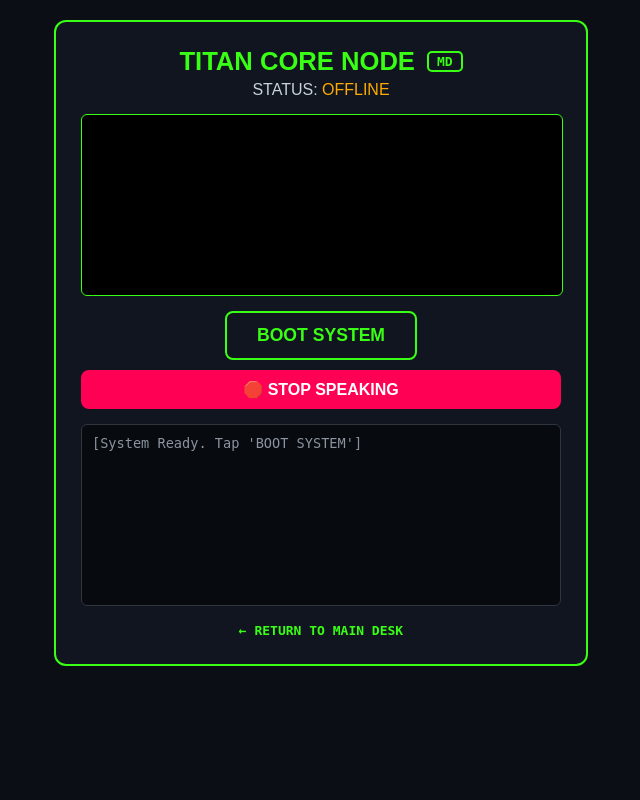
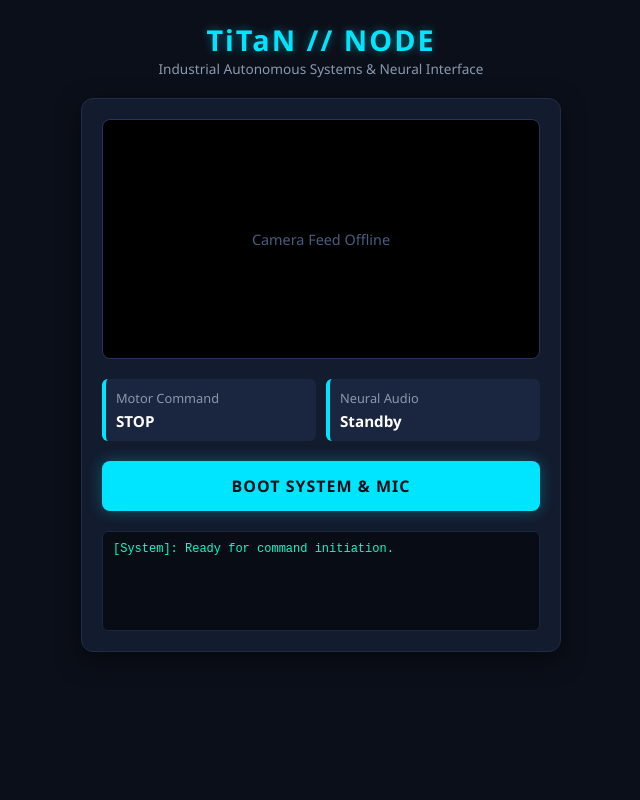
Before and after one commit to mdcreation1708-del/titan-ai-robot, a Flask app: page /robot in a window 1280 px wide. Shown: the whole page, without its empty margins (319-959 px from the left). Run offline with Flask 3, Linux system fonts and the light colour scheme.

Commit message:
Update robot_node.html

```diff
--- a/templates/robot_node.html
+++ b/templates/robot_node.html
@@ -3,184 +3,318 @@
 <head>
     <meta charset="UTF-8">
     <meta name="viewport" content="width=device-width, initial-scale=1.0">
-    <title>TITAN AI - Robot Node</title>
-    <link rel="icon" type="image/x-icon" href="/favicon.ico">
+    <title>TiTaN - Robot Operations Node</title>
     <style>
-        body { background-color: #0b0e14; color: #c9d1d9; font-family: Arial, sans-serif; margin: 0; padding: 20px; display: flex; flex-direction: column; align-items: center; }
-        .robot-box { border: 2px solid #39ff14; background: #101520; border-radius: 12px; padding: 25px; text-align: center; width: 90%; max-width: 480px; }
-        .header-container { display: flex; align-items: center; justify-content: center; gap: 12px; }
-        .badge { border: 2px solid #39ff14; color: #39ff14; padding: 1px 8px; border-radius: 5px; font-family: monospace; font-weight: bold; }
-        .video-preview { width: 100%; height: 180px; background: #000; border-radius: 6px; margin-top: 15px; overflow: hidden; border: 1px solid #39ff14; }
-        video { width: 100%; height: 100%; object-fit: cover; }
-        .action-btn { background: #101520; border: 2px solid #39ff14; color: #39ff14; padding: 12px 30px; font-size: 1.1rem; font-weight: bold; border-radius: 8px; cursor: pointer; margin-top: 15px; }
-        .action-btn:hover { background: #39ff14; color: #000; }
-        .stop-btn { background: #ff0055; border: none; color: #fff; padding: 10px 20px; font-size: 1rem; font-weight: bold; border-radius: 8px; cursor: pointer; margin-top: 10px; width: 100%; }
-        .log-box { background: #070a0f; border: 1px solid #30363d; height: 160px; border-radius: 6px; margin-top: 15px; padding: 10px; overflow-y: auto; text-align: left; font-family: monospace; font-size: 0.85rem; }
+        * {
+            box-sizing: border-box;
+            margin: 0;
+            padding: 0;
+            font-family: 'Segoe UI', Tahoma, Geneva, Verdana, sans-serif;
+        }
+        body {
+            background-color: #0b0f19;
+            color: #00e5ff;
+            display: flex;
+            flex-direction: column;
+            align-items: center;
+            justify-content: flex-start;
+            min-height: 100vh;
+            padding: 20px;
+        }
+        header {
+            text-align: center;
+            margin-bottom: 20px;
+        }
+        h1 {
+            font-size: 1.8rem;
+            letter-spacing: 2px;
+            color: #00e5ff;
+            text-shadow: 0 0 10px rgba(0, 229, 255, 0.4);
+        }
+        p.subtitle {
+            font-size: 0.85rem;
+            color: #8a99ad;
+        }
+        .container {
+            width: 100%;
+            max-width: 480px;
+            background: #131b2e;
+            border: 1px solid #1f2d4a;
+            border-radius: 12px;
+            padding: 20px;
+            box-shadow: 0 8px 24px rgba(0, 0, 0, 0.5);
+            display: flex;
+            flex-direction: column;
+            gap: 20px;
+        }
+        .video-box {
+            width: 100%;
+            height: 240px;
+            background: #000;
+            border-radius: 8px;
+            overflow: hidden;
+            border: 1px solid #24345c;
+            display: flex;
+            align-items: center;
+            justify-content: center;
+            position: relative;
+        }
+        .video-box img {
+            width: 100%;
+            height: 100%;
+            object-fit: cover;
+        }
+        .video-placeholder {
+            color: #4a5c80;
+            font-size: 0.9rem;
+        }
+        .status-grid {
+            display: grid;
+            grid-template-columns: 1fr 1fr;
+            gap: 10px;
+        }
+        .status-card {
+            background: #1a253f;
+            padding: 10px;
+            border-radius: 6px;
+            border-left: 4px solid #00e5ff;
+            font-size: 0.8rem;
+        }
+        .status-card span {
+            display: block;
+            color: #8a99ad;
+            margin-bottom: 4px;
+        }
+        .status-card strong {
+            color: #fff;
+            font-size: 0.95rem;
+        }
+        .controls-box {
+            display: flex;
+            flex-direction: column;
+            gap: 12px;
+        }
+        button {
+            width: 100%;
+            padding: 14px;
+            border: none;
+            border-radius: 8px;
+            font-size: 1rem;
+            font-weight: bold;
+            cursor: pointer;
+            transition: all 0.2s ease-in-out;
+            text-transform: uppercase;
+            letter-spacing: 1px;
+        }
+        #boot-btn {
+            background-color: #00e5ff;
+            color: #0b0f19;
+            box-shadow: 0 0 15px rgba(0, 229, 255, 0.3);
+        }
+        #boot-btn.active {
+            background-color: #ff3366;
+            color: #fff;
+            box-shadow: 0 0 15px rgba(255, 51, 102, 0.3);
+        }
+        .log-box {
+            background: #080c14;
+            border: 1px solid #1a253f;
+            border-radius: 6px;
+            padding: 10px;
+            height: 100px;
+            overflow-y: auto;
+            font-family: 'Courier New', Courier, monospace;
+            font-size: 0.75rem;
+            color: #00ffcc;
+        }
     </style>
 </head>
 <body>
-    <div class="robot-box">
-        <div class="header-container">
-            <h1 style="color:#39ff14; margin:0; font-size:1.6rem;">TITAN CORE NODE</h1>
-            <span class="badge">MD</span>
+
+    <header>
+        <h1>TiTaN // NODE</h1>
+        <p class="subtitle">Industrial Autonomous Systems & Neural Interface</p>
+    </header>
+
+    <div class="container">
+        <!-- Live Video Stream Feed -->
+        <div class="video-box" id="video-container">
+            <div class="video-placeholder" id="vid-status">Camera Feed Offline</div>
         </div>
-        <div style="margin-top: 5px;">STATUS: <span id="status-text" style="color:#ffaa00;">OFFLINE</span></div>
-        <div class="video-preview">
-            <video id="localVideo" autoplay muted playsinline></video>
-            <canvas id="captureCanvas" style="display:none;"></canvas>
+
+        <!-- System Telemetry Status -->
+        <div class="status-grid">
+            <div class="status-card">
+                <span>Motor Command</span>
+                <strong id="telemetry-cmd">STOP</strong>
             </div>
-        <button class="action-btn" id="act-btn" onclick="bootRobotHead()">BOOT SYSTEM</button>
-        <button class="stop-btn" onclick="stopRobotSpeechDirectly()">🛑 STOP SPEAKING</button>
-        <div class="log-box" id="signal-log">
-            <div style="color:#8b949e;">[System Ready. Tap 'BOOT SYSTEM']</div>
+            <div class="status-card">
+                <span>Neural Audio</span>
+                <strong id="telemetry-audio">Standby</strong>
             </div>
-        <div style="margin-top: 15px;">
-            <a href="/" style="color:#39ff14; text-decoration:none; font-family:monospace; font-weight:bold;">← RETURN TO MAIN DESK</a>
+        </div>
+
+        <!-- Primary Control Button -->
+        <div class="controls-box">
+            <button id="boot-btn" onclick="toggleSystem()">Boot System & Mic</button>
+        </div>
+
+        <!-- System Activity Console -->
+        <div class="log-box" id="console-logs">
+            [System]: Ready for command initiation.<br>
         </div>
     </div>
 
     <script>
         let active = false;
-        let recognition;
         let isMicEnabled = false;
         let isSpeaking = false;
-        const logBox = document.getElementById('signal-log');
-        const video = document.getElementById('localVideo');
-        const canvas = document.getElementById('captureCanvas');
+        let recognition = null;
+        let currentAudio = null;
 
-        function printLog(text, color="#c9d1d9") {
-            logBox.innerHTML += `<div style="color:${color}">&gt; ${text}</div>`;
-            logBox.scrollTop = logBox.scrollHeight;
+        function printLog(text, color = "#00ffcc") {
+            const box = document.getElementById('console-logs');
+            box.innerHTML += `<span style="color: ${color}">[${new Date().toLocaleTimeString()}] ${text}</span><br>`;
+            box.scrollTop = box.scrollHeight;
         }
 
-        function stopRobotSpeechDirectly() {
-            if ('speechSynthesis' in window) window.speechSynthesis.cancel();
-            isSpeaking = false;
-            printLog("Speech stopped.", "#ff0055");
+        async function toggleSystem() {
+            active = !active;
+            const btn = document.getElementById('boot-btn');
+
+            if (active) {
+                btn.classList.add('active');
+                btn.innerText = "Shutdown System";
+                isMicEnabled = true;
+                printLog("System operational. Audio & search systems armed.");
+                document.getElementById('telemetry-audio').innerText = "Active";
+
+                const vBox = document.getElementById('video-container');
+                vBox.innerHTML = `<img src="/video_stream" alt="TiTaN Live Feed" onerror="handleStreamError(this)">`;
+
+                initVoiceEngine();
+                startListening();
+            } else {
+                btn.classList.remove('active');
+                btn.innerText = "Boot System & Mic";
+                isMicEnabled = false;
+                if (recognition) recognition.stop();
+                if (currentAudio) currentAudio.pause();
+                document.getElementById('telemetry-audio').innerText = "Standby";
+                document.getElementById('video-container').innerHTML = `<div class="video-placeholder">Camera Feed Offline</div>`;
+                printLog("System safely shut down.", "#ff5555");
+            }
         }
 
-        function robotSpeak(text) {
-            if (!text || !('speechSynthesis' in window)) return;
-            window.speechSynthesis.cancel();
-            isSpeaking = true;
-
-            const utterance = new SpeechSynthesisUtterance(text.replace(/\*/g, ''));
-            utterance.lang = /[\u0900-\u097F]/.test(text) ? 'mr-IN' : 'en-IN';
-            utterance.onend = () => { isSpeaking = false; if (isMicEnabled) startListening(); };
-            utterance.onerror = () => { isSpeaking = false; };
-            window.speechSynthesis.speak(utterance);
+        function handleStreamError(imgElement) {
+            imgElement.style.display = 'none';
+            document.getElementById('video-container').innerHTML = `<div class="video-placeholder" style="color: #ff5555;">Stream Connection Lost</div>`;
         }
 
-        async function bootRobotHead() {
-            active = true;
-            document.getElementById('act-btn').style.display = 'none';
-            document.getElementById('status-text').innerHTML = "ONLINE";
-            document.getElementById('status-text').style.color = "#39ff14";
+        async function robotSpeak(textToSay) {
+            if (!textToSay) return;
+
+            if (currentAudio) {
+                currentAudio.pause();
+                currentAudio.currentTime = 0;
+            }
 
             try {
-                const stream = await navigator.mediaDevices.getUserMedia({
-                    video: { facingMode: "environment", width: 480, height: 360 },
-                    audio: false
+                const cleanText = textToSay.replace(/\*/g, '').replace(/#/g, '').trim();
+                printLog(`Speaking: "${cleanText}"`, "#00e5ff");
+                document.getElementById('telemetry-audio').innerText = "Synthesizing";
+
+                const response = await fetch('/api/tts', {
+                    method: 'POST',
+                    headers: { 'Content-Type': 'application/json' },
+                    body: JSON.stringify({ text: cleanText })
                 });
-                video.srcObject = stream;
-                printLog("Camera active. Streaming frames to Cloud...", "#39ff14");
 
-                // Start continuous frame uploading to /api/video_feed (10 fps)
-                setInterval(captureAndUploadFrame, 100);
+                if (!response.ok) throw new Error("TTS route failure");
+
+                const audioBlob = await response.blob();
+                const audioUrl = URL.createObjectURL(audioBlob);
+
+                currentAudio = new Audio(audioUrl);
+                currentAudio.play();
+                isSpeaking = true;
+                document.getElementById('telemetry-audio').innerText = "Broadcasting";
+
+                currentAudio.onended = () => {
+                    isSpeaking = false;
+                    document.getElementById('telemetry-audio').innerText = "Active";
+                    if (active && isMicEnabled) setTimeout(startListening, 300);
+                };
             } catch (err) {
-                printLog("Camera error: " + err.message, "#ff5555");
+                printLog("Audio synthesis error.", "#ff5555");
+                isSpeaking = false;
+                document.getElementById('telemetry-audio').innerText = "Error";
             }
-
-            initVoiceEngine();
-            setInterval(checkMicStatus, 1000); // Check if operator toggled mic ON
-            robotSpeak("TiTaN system online.");
-        }
-
-        function captureAndUploadFrame() {
-            if (!active || video.readyState !== video.HAVE_ENOUGH_DATA) return;
-            canvas.width = 320;
-            canvas.height = 240;
-            const ctx = canvas.getContext('2d');
-            ctx.drawImage(video, 0, 0, canvas.width, canvas.height);
-
-            canvas.toBlob((blob) => {
-                if (blob) {
-                    fetch('/api/video_feed', {
-                        method: 'POST',
-                        body: blob,
-                        headers: { 'Content-Type': 'image/jpeg' }
-                    }).catch(() => {});
-                }
-            }, 'image/jpeg', 0.5);
-        }
-
-        async function checkMicStatus() {
-            if (!active) return;
-            try {
-                const res = await fetch('/api/mic_status');
-                const data = await res.json();
-                if (data.mic_active !== isMicEnabled) {
-                    isMicEnabled = data.mic_active;
-                    if (isMicEnabled) {
-                        printLog("Remote Mic ENABLED by Dashboard!", "#39ff14");
-                        startListening();
-                    } else {
-                        printLog("Remote Mic DISABLED by Dashboard.", "#ffaa00");
-                        if (recognition) recognition.abort();
-                    }
-                }
-            } catch (e) {}
         }
 
         function initVoiceEngine() {
             window.SpeechRecognition = window.SpeechRecognition || window.webkitSpeechRecognition;
             if (!window.SpeechRecognition) {
-                printLog("Speech Recognition unsupported.", "#ff5555");
+                printLog("Web Speech API not supported on this browser.", "#ff5555");
                 return;
             }
+
             recognition = new window.SpeechRecognition();
             recognition.continuous = false;
             recognition.interimResults = false;
             recognition.lang = 'mr-IN';
 
             recognition.onresult = async (event) => {
-                const speech = event.results[0][0].transcript.toLowerCase().trim();
+                const speech = event.results[0][0].transcript.trim().toLowerCase();
                 printLog(`Captured: "${speech}"`, "#fff");
 
-                const drive = (cmd) => {
-                    fetch('/api/cmd', {
+                const drive = async (cmd) => {
+                    document.getElementById('telemetry-cmd').innerText = cmd;
+                    await fetch('/api/cmd', {
                         method: 'POST',
-                        headers: { 'Content-Type': 'application/json' },
-                        body: JSON.stringify({ command: cmd })
+                        body: JSON.stringify({ command: cmd }),
+                        headers: {'Content-Type':'application/json'}
                     });
                 };
 
-                if (speech.includes("forward") || speech.includes("पुढे") || speech.includes("आगे")) {
-                    drive('FORWARD'); robotSpeak("Moving forward."); return;
+                if (speech.includes("forward") || speech.includes("पुढे")) {
+                    await drive('FORWARD');
+                    robotSpeak("Moving forward.");
+                    return;
                 }
-                if (speech.includes("reverse") || speech.includes("मागे") || speech.includes("पीछे")) {
-                    drive('REVERSE'); robotSpeak("Backing up."); return;
-                }
-                if (speech.includes("left") || speech.includes("डावीकडे") || speech.includes("बाये")) {
-                    drive('LEFT'); robotSpeak("Turning left."); return;
-                }
-                if (speech.includes("right") || speech.includes("उजवीकडे") || speech.includes("दाये")) {
-                    drive('RIGHT'); robotSpeak("Turning right."); return;
+                if (speech.includes("reverse") || speech.includes("मागे")) {
+                    await drive('REVERSE');
+                    robotSpeak("Backing up.");
+                    return;
                 }
                 if (speech.includes("stop") || speech.includes("थांब") || speech.includes("रुको")) {
-                    drive('STOP'); robotSpeak("Stopping."); return;
+                    await drive('STOP');
+                    robotSpeak("Stopping systems.");
+                    return;
                 }
 
                 if (speech.length > 2) {
-                    robotSpeak("Checking...");
+                    printLog("Querying search & AI network...", "#ffcc00");
+                    try {
                         const res = await fetch('/api/ask_ai', {
                             method: 'POST',
                             headers: { 'Content-Type': 'application/json' },
                             body: JSON.stringify({ query: speech })
                         });
                         const data = await res.json();
+
+                        if (data.reply) {
                             robotSpeak(data.reply);
                         }
+                    } catch (e) {
+                        printLog("AI server communication failure.", "#ff5555");
+                        robotSpeak("Communication error.");
+                    }
+                }
+            };
+
+            recognition.onerror = (e) => {
+                console.warn("Speech recognition error:", e.error);
             };
 
             recognition.onend = () => {
@@ -191,8 +325,10 @@
         }
 
         function startListening() {
-            if (!recognition || isSpeaking || !isMicEnabled) return;
-            try { recognition.start(); } catch(e){}
+            if (!active || !isMicEnabled || isSpeaking) return;
+            try {
+                recognition.start();
+            } catch (e) {}
         }
     </script>
 </body>
```
Lines whose indentation alone changed are shown as unchanged.
